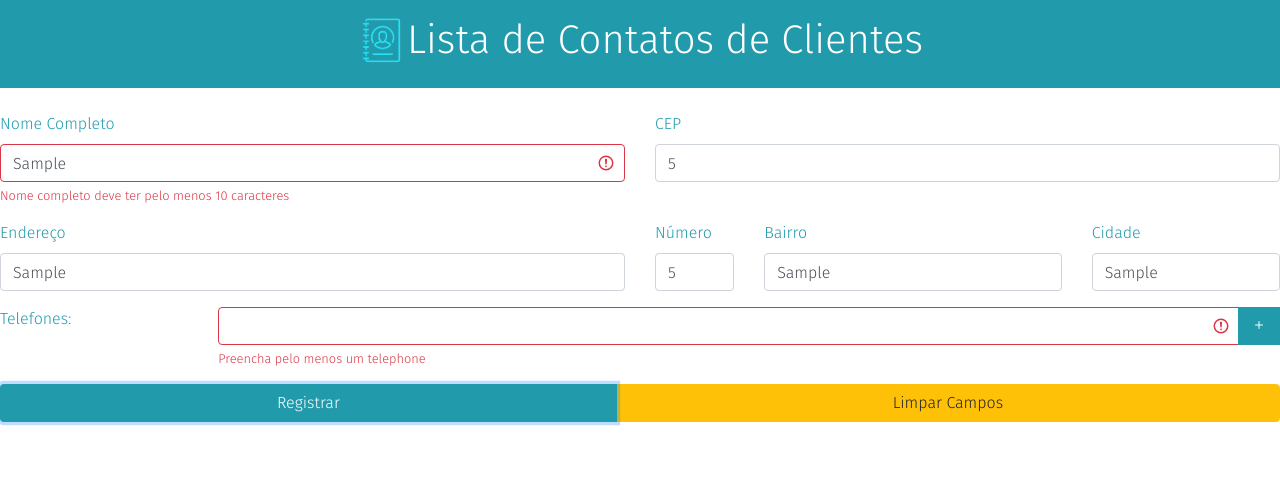
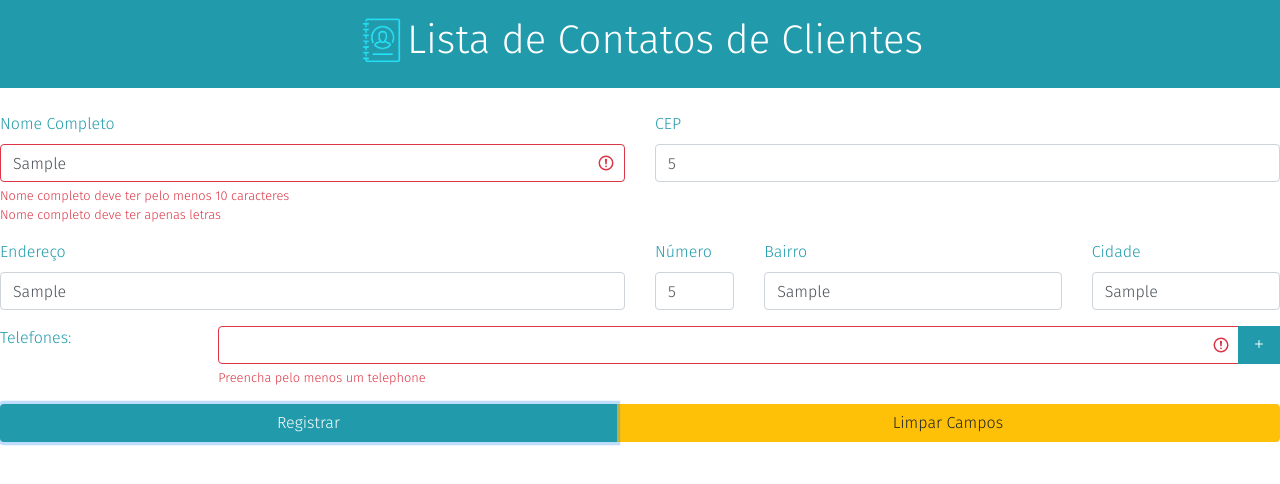
Before and after one commit to MirnaGama/customer-contact-list, an Angular app in the folder customer-contact-list-web/: page / in a window 1280 px wide. Both pictures are taken after typing "Sample", "5", "Sample", "5", "Sample", "Sample" into the empty fields and a click on the button "Registrar". Shown: the top 484 px of the page. Built offline with nearby package versions, Linux system fonts and the light colour scheme.

Commit message:
[R1] Add pattern validator to check if full name has only letters

```diff
--- a/customer-contact-list-web/src/app/customer-contact/components/customer-contact-form/customer-contact-form.component.html
+++ b/customer-contact-list-web/src/app/customer-contact/components/customer-contact-form/customer-contact-form.component.html
@@ -12,6 +12,9 @@
           <div *ngIf="f['fullname'].errors['required']">Preencha o nome completo</div>
           <div *ngIf="f['fullname'].errors['minlength']">
             Nome completo deve ter pelo menos 10 caracteres
+          </div>
+          <div *ngIf="f['fullname'].errors['pattern']">
+            Nome completo deve ter apenas letras
           </div>
         </div>
       </div>
--- a/customer-contact-list-web/src/app/customer-contact/components/customer-contact-form/customer-contact-form.component.ts
+++ b/customer-contact-list-web/src/app/customer-contact/components/customer-contact-form/customer-contact-form.component.ts
@@ -31,7 +31,7 @@ export class CustomerContactFormComponent {
   ngOnInit(): void {
     this.customerContactForm = this.formBuilder.group(
       {
-        fullname: ['', Validators.compose([Validators.required, Validators.minLength(10)])],
+        fullname: ['', Validators.compose([Validators.required, Validators.minLength(10), Validators.pattern("/^[^a-zA-Z]*$/")])],
         cep: ['', Validators.compose([Validators.required, Validators.minLength(8)])],
         street: ['', [Validators.required]],
         houseNumber: ['', [Validators.required]],
```
